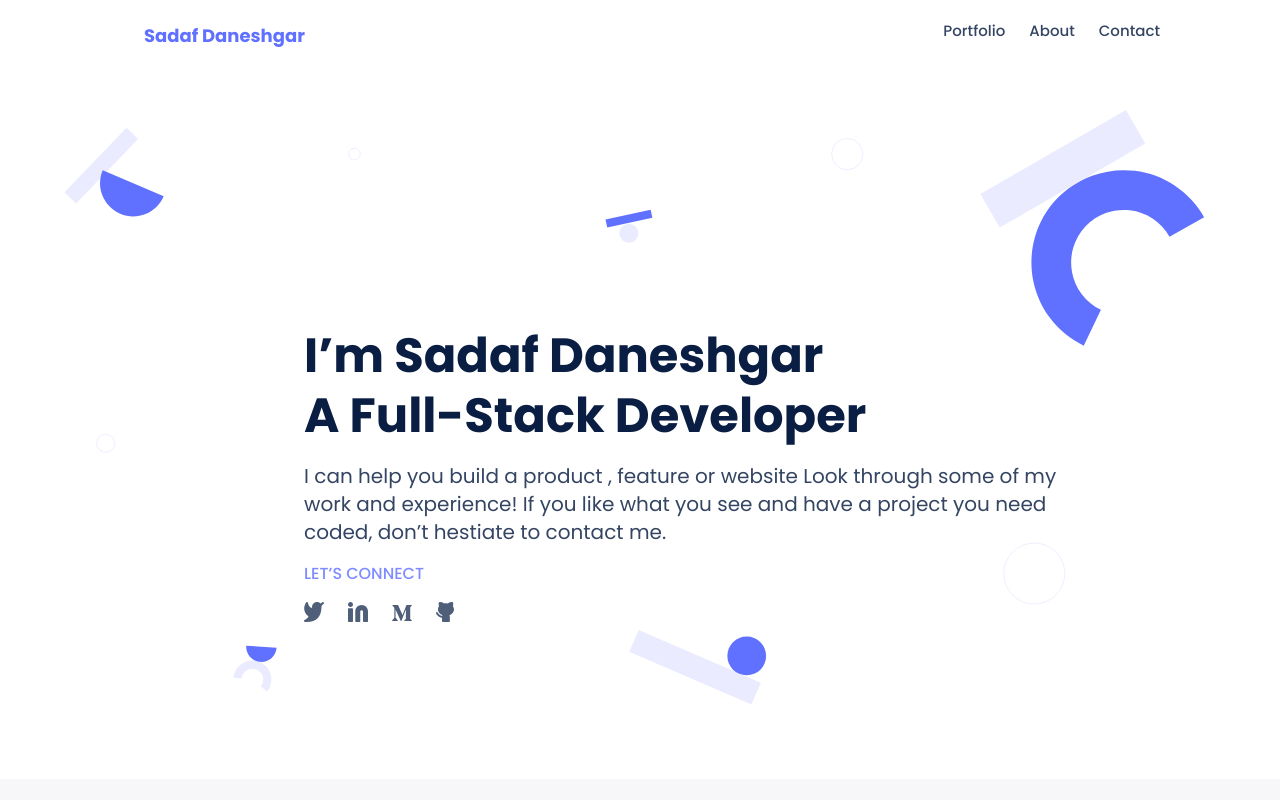
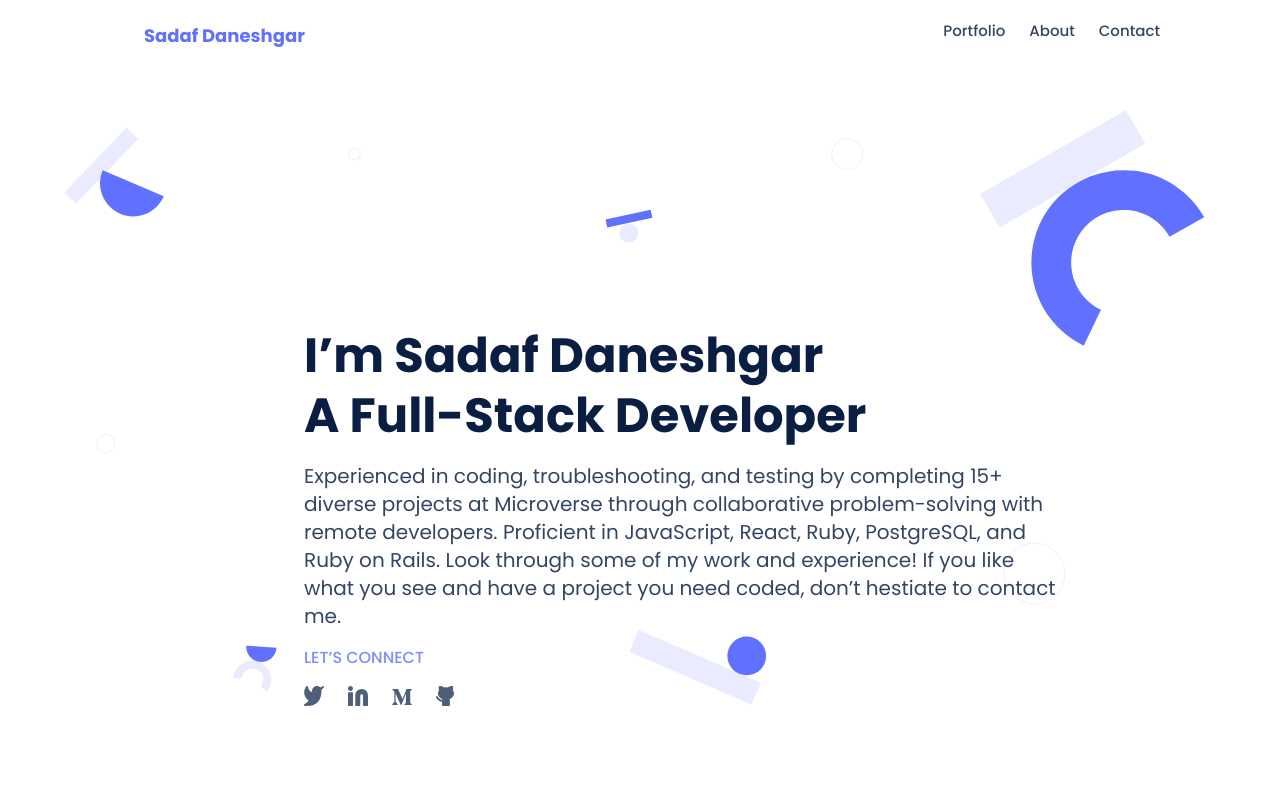
Before and after one commit to sadaf-Daneshgar/First-Project-Microverse, a website: page index.html in a window 1280 px wide. Shown: the top 800 px of the page. Drawn offline with Linux system fonts and the light colour scheme.

Commit message:
update the hero section text

```diff
--- a/index.html
+++ b/index.html
@@ -47,8 +47,8 @@
                 <div class="hero-container-part">
                     <h1 class="hero-section-heading">I’m Sadaf Daneshgar<br/> A Full-stack developer</h1>
                     <p class="hero-section-description">
-                        I can help you build a product , feature
-                        or website Look through some of my work and experience! If you like
+                        Experienced in coding, troubleshooting, and testing by completing 15+ diverse projects at Microverse through collaborative problem-solving with remote developers.
+                        Proficient in JavaScript, React, Ruby, PostgreSQL, and Ruby on Rails. Look through some of my work and experience! If you like
                         what you see and have a project you need coded, don’t hestiate to
                         contact me.
                     </p>
```
